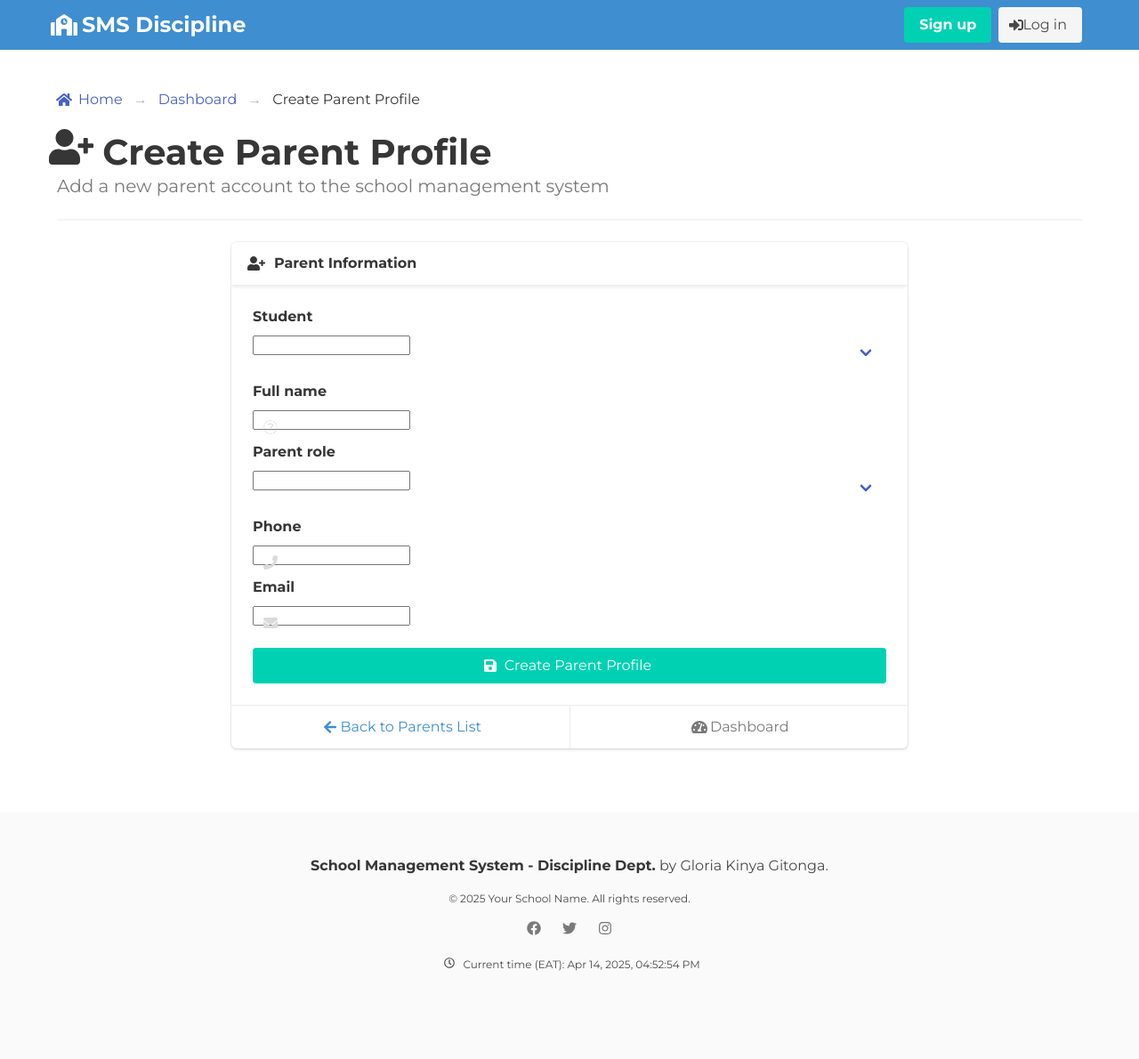
After one commit to calvinochieng/schoolmanagementsystem, a Django app: template templates/parent/create_parent_profile.html in a window 1280 px wide. The commit adds this page. Shown: the whole page at 89% size. Run offline with Django 5.2, Linux system fonts and the light colour scheme; the template is opened without the code that fills it, so the values that code supplies are empty, except form fields; form fields are guessed from the names that the template uses.

Commit message:
Added parent list, profile, creation form

```diff
--- a/app/models.py
+++ b/app/models.py
@@ -73,6 +73,7 @@ class ParentProfile(models.Model):
         related_name='parent_profile',
         primary_key=True, # Often good practice for profile models
     )
+    full_name = models.CharField(max_length=255)
     PARENT_ROLE_CHOICES = [
         ('father', 'Father'),
         ('mother', 'Mother'),
@@ -80,6 +81,7 @@ class ParentProfile(models.Model):
     ]
     parent_role = models.CharField(max_length=10, choices=PARENT_ROLE_CHOICES)
     phone = models.CharField(max_length=15, unique=True)
+    email = models.EmailField(unique=True, null=True, blank=True)
     student = models.ForeignKey(
         Student,
         on_delete=models.CASCADE,
--- /dev/null
+++ b/templates/parent/create_parent_profile.html
@@ -0,0 +1,148 @@
+{% extends 'base.html' %}
+
+{% block title %}Create Parent Profile - School Management Portal{% endblock %}
+
+{% block breadcrumb_items %}
+    <li><a href="{% url 'dashboard' %}">Dashboard</a></li>
+    <li class="is-active"><a href="{% url 'create_parent_profile' %}" aria-current="page">Create Parent Profile</a></li>
+{% endblock %}
+
+{% block page_icon %}<span class="icon is-medium mr-2"><i class="fas fa-user-plus"></i></span>{% endblock %}
+{% block page_title %}Create Parent Profile{% endblock %}
+{% block page_subtitle %}Add a new parent account to the school management system{% endblock %}
+
+{% block content %}
+<div class="columns">
+    <div class="column is-8 is-offset-2">
+        <div class="card">
+            <header class="card-header">
+                <p class="card-header-title">
+                    <span class="icon mr-2"><i class="fas fa-user-plus"></i></span>
+                    Parent Information
+                </p>
+            </header>
+            <div class="card-content">
+                <form method="post">
+                    {% csrf_token %}
+
+                    {% if form.non_field_errors %}
+                    <div class="notification is-danger">
+                        {{ form.non_field_errors }}
+                    </div>
+                    {% endif %}
+
+                    <div class="field">
+                        <label for="{{ form.student.id_for_label }}" class="label">{{ form.student.label }}</label>
+                        <div class="control">
+                            <div class="select is-fullwidth">
+                                {{ form.student }}
+                            </div>
+                        </div>
+                        {% if form.student.errors %}
+                        <p class="help is-danger">{{ form.student.errors }}</p>
+                        {% endif %}
+                    </div>
+
+                    <div class="field">
+                        <label for="{{ form.full_name.id_for_label }}" class="label">{{ form.full_name.label }}</label>
+                        <div class="control has-icons-left">
+                            {{ form.full_name }}
+                            <span class="icon is-small is-left">
+                                <i class="fas fa-full_name"></i>
+                            </span>
+                        </div>
+                        {% if form.full_name.errors %}
+                        <p class="help is-danger">{{ form.full_name.errors }}</p>
+                        {% endif %}
+                    </div>
+
+                    <div class="field">
+                        <label for="{{ form.parent_role.id_for_label }}" class="label">{{ form.parent_role.label }}</label>
+                        <div class="control">
+                            <div class="select is-fullwidth">
+                                {{ form.parent_role }}
+                            </div>
+                        </div>
+                        {% if form.parent_role.errors %}
+                        <p class="help is-danger">{{ form.parent_role.errors }}</p>
+                        {% endif %}
+                    </div>
+
+                    <div class="field">
+                        <label for="{{ form.phone.id_for_label }}" class="label">{{ form.phone.label }}</label>
+                        <div class="control has-icons-left">
+                            {{ form.phone }}
+                            <span class="icon is-small is-left">
+                                <i class="fas fa-phone"></i>
+                            </span>
+                        </div>
+                        {% if form.phone.errors %}
+                        <p class="help is-danger">{{ form.phone.errors }}</p>
+                        {% endif %}
+                    </div>
+
+                    <div class="field">
+                        <label for="{{ form.email.id_for_label }}" class="label">{{ form.email.label }}</label>
+                        <div class="control has-icons-left">
+                            {{ form.email }}
+                            <span class="icon is-small is-left">
+                                <i class="fas fa-envelope"></i>
+                            </span>
+                        </div>
+                        {% if form.email.errors %}
+                        <p class="help is-danger">{{ form.email.errors }}</p>
+                        {% endif %}
+                    </div>
+
+                    <div class="field mt-5">
+                        <div class="control">
+                            <button type="submit" class="button is-primary is-fullwidth">
+                                <span class="icon"><i class="fas fa-save"></i></span>
+                                <span>Create Parent Profile</span>
+                            </button>
+                        </div>
+                    </div>
+                </form>
+            </div>
+            <footer class="card-footer">
+                <a href="{% url 'list_parents' %}" class="card-footer-item has-text-info">
+                    <span class="icon"><i class="fas fa-arrow-left"></i></span>
+                    <span>Back to Parents List</span>
+                </a>
+                <a href="{% url 'dashboard' %}" class="card-footer-item has-text-grey">
+                    <span class="icon"><i class="fas fa-tachometer-alt"></i></span>
+                    <span>Dashboard</span>
+                </a>
+            </footer>
+        </div>
+    </div>
+</div>
+
+<style>
+    .card {
+        box-shadow: 0 2px 3px rgba(10, 10, 10, 0.1), 0 0 0 1px rgba(10, 10, 10, 0.05);
+        border-radius: 6px;
+        overflow: hidden;
+        transition: all 0.3s;
+    }
+
+    .card:hover {
+        box-shadow: 0 5px 15px rgba(0,0,0,0.1);
+    }
+
+    .input, .select, .select select {
+        border-radius: 4px;
+    }
+
+    .button {
+        border-radius: 4px;
+        transition: all 0.3s;
+    }
+
+    @media screen and (max-width: 768px) {
+        .card-content {
+            padding: 1rem;
+        }
+    }
+</style>
+{% endblock %}
```
Also changed, not shown: app/forms.py (+30 -61 lines), app/urls.py (+5 -3 lines), app/views.py (+89 -4 lines), templates/dashboards/official_portal.html (+3 -27 lines), templates/parent/parent_credentials.html (added, +133 -0 lines), db.sqlite3, templates/parent/parent_portal.html (renamed from templates/dashboards/parent_portal.html), templates/parent/student_list.html (renamed from templates/dashboards/student_list.html).
